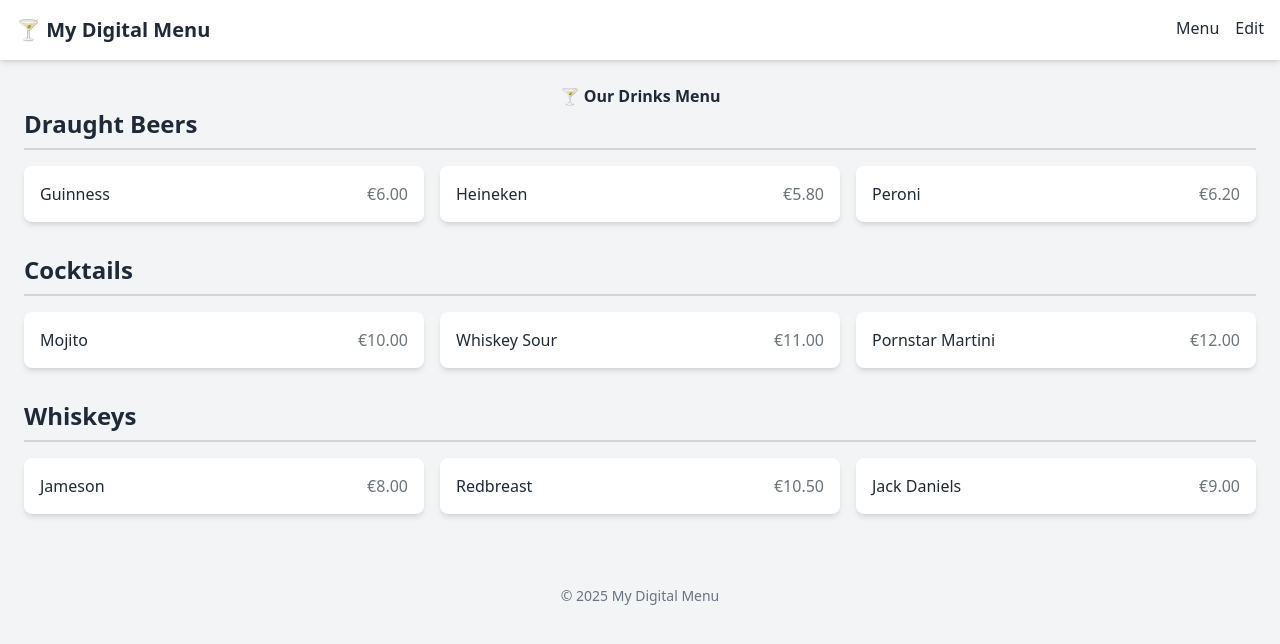
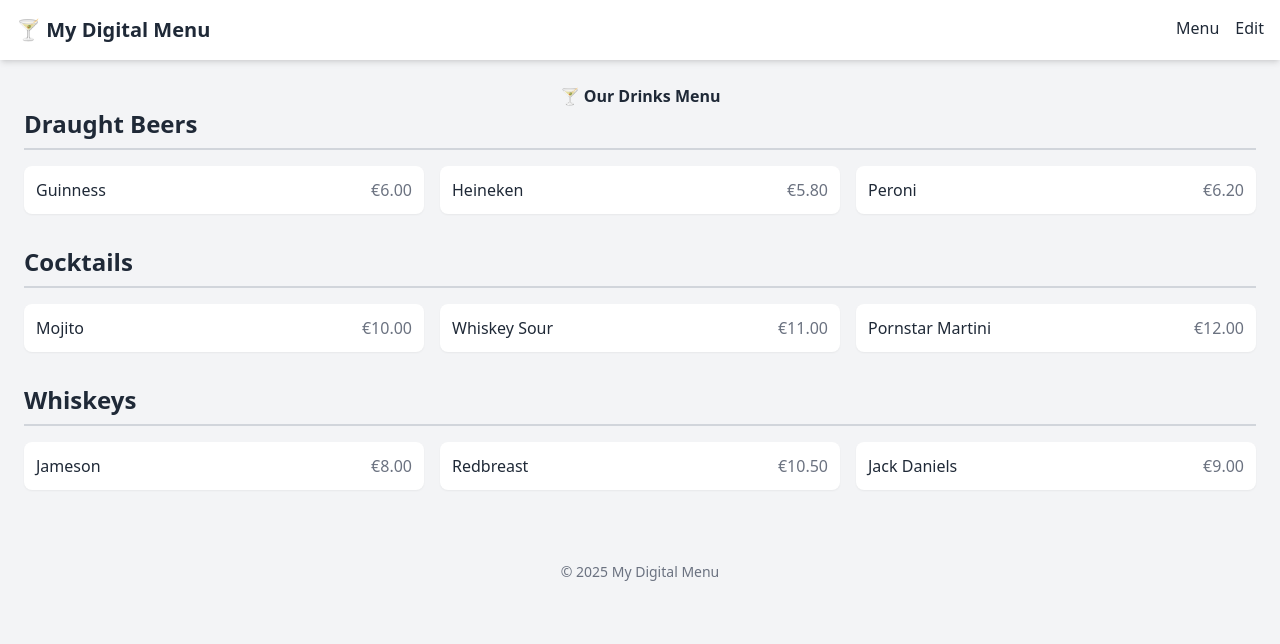
Before and after one commit to KhuslenEnkh/Digital_Menu_Web, a Next.js app: page / in a window 1280 px wide. Shown: the top 644 px of the page. Built offline with nearby package versions, Linux system fonts and the light colour scheme.

Commit message:
fix: update styling in MenuItem component for consistency

```diff
--- a/components/MenuItem.js
+++ b/components/MenuItem.js
@@ -1,6 +1,6 @@
 export default function MenuItem({ name, price }) {
   return (
-      <div className="bg-white shadow-md rounded-lg p-4 flex justify-between">
+    <div className="flex justify-between bg-white shadow-sm rounded-lg p-3">
       <span className="font-medium">{name}</span>
       <span className="text-gray-500">{price}</span>
     </div>
```
Lines whose indentation alone changed are shown as unchanged.
